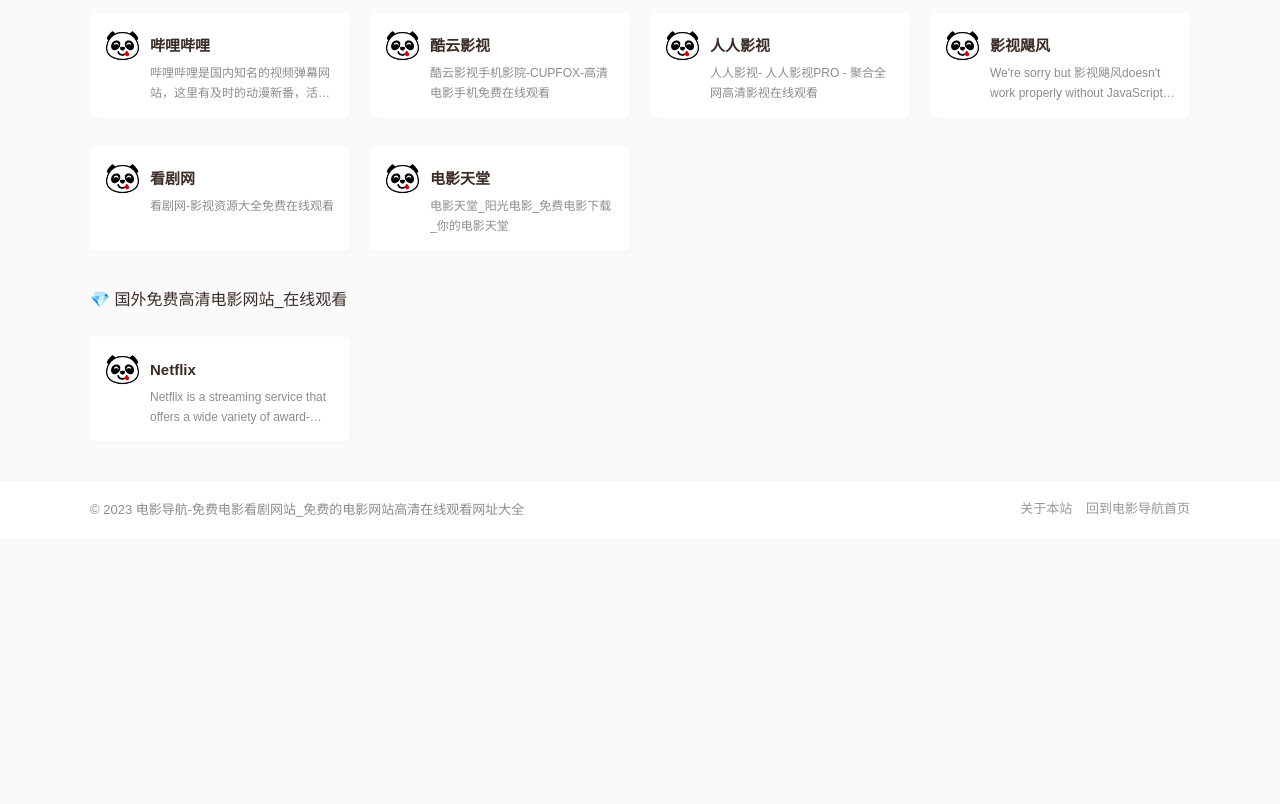
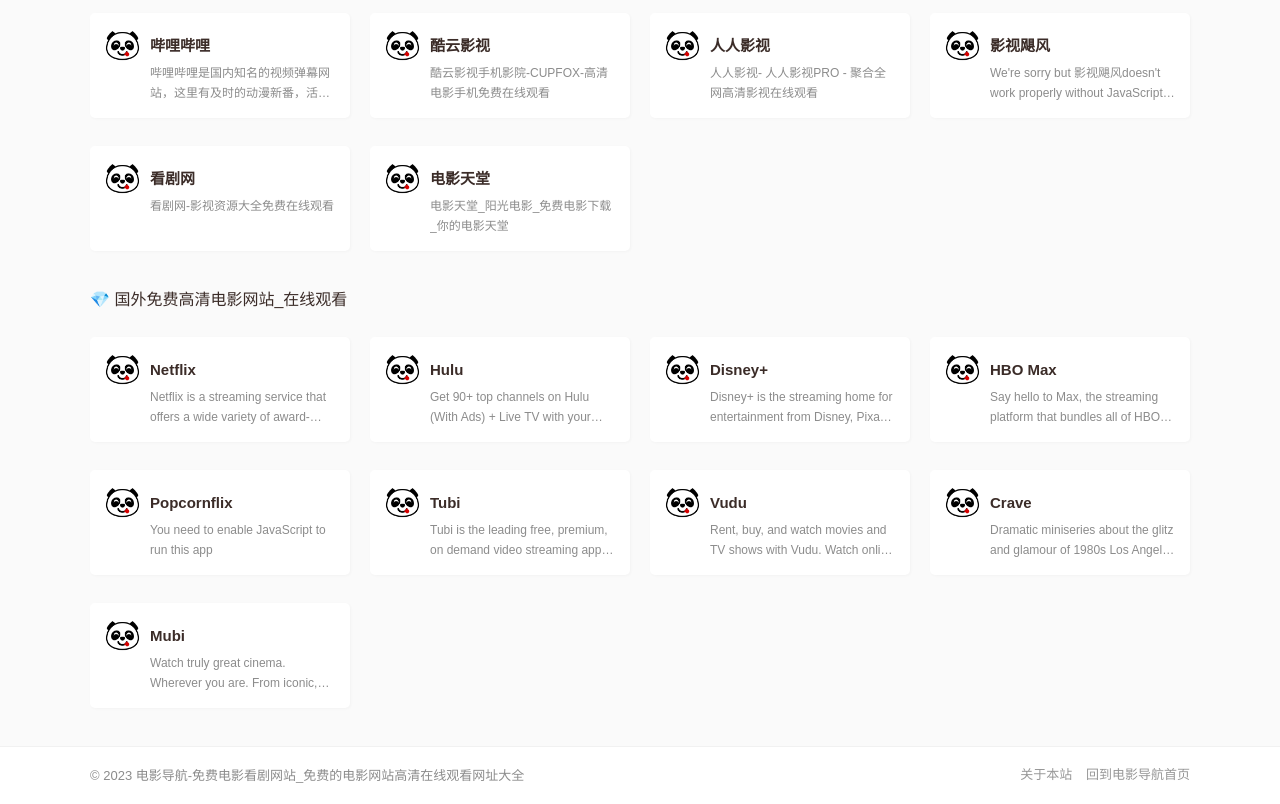
Before and after one commit to hao1244/hao1244.github.io, a plain HTML site: page index.html in a window 1280 px wide. Shown: the part 1772-2576 px from the top of the page. Before the commit the page ends 2310 px from the top, so only its background shows below. Drawn offline with Linux system fonts and the light colour scheme.

Commit message:
Update index.html

```diff
--- a/index.html
+++ b/index.html
@@ -501,6 +501,80 @@
               <p>Netflix is a streaming service that offers a wide variety of award-winning TV shows, movies, anime, documentaries, and more on thousands of internet-connected</p>
             </a>
           </li>
+<li>
+            <a class="nav-item clearfix" href="https://www.hulu.com/"   rel="nofollow"   target="_blank">
+              <div class="nav-img"
+                style="margin-bottom:40px;background-image: url(/images/yinghua.png);">
+              </div>
+              <div class="nav-name">Hulu</div>
+              <p>Get 90+ top channels on Hulu (With Ads) + Live TV with your favorite live sports, news, and events - plus the entire Hulu streaming library.</p>
+            </a>
+          </li>
+<li>
+            <a class="nav-item clearfix" href="https://www.disneyplus.com/"   rel="nofollow"   target="_blank">
+              <div class="nav-img"
+                style="margin-bottom:40px;background-image: url(/images/yinghua.png);">
+              </div>
+              <div class="nav-name">Disney+</div>
+              <p>Disney+ is the streaming home for entertainment from Disney, Pixar, Marvel, Star Wars, National Geographic, Star and more. Disney+ has a number of benefits </p>
+            </a>
+          </li>
+<li>
+            <a class="nav-item clearfix" href="https://www.max.com/"   rel="nofollow"   target="_blank">
+              <div class="nav-img"
+                style="margin-bottom:40px;background-image: url(/images/yinghua.png);">
+              </div>
+              <div class="nav-name">HBO Max</div>
+              <p>Say hello to Max, the streaming platform that bundles all of HBO together with even more of your favorite movies and TV series, plus new Max Originals.</p>
+            </a>
+          </li>
+<li>
+            <a class="nav-item clearfix" href="https://popcornflix.com/"   rel="nofollow"   target="_blank">
+              <div class="nav-img"
+                style="margin-bottom:40px;background-image: url(/images/yinghua.png);">
+              </div>
+              <div class="nav-name">Popcornflix</div>
+              <p>You need to enable JavaScript to run this app</p>
+            </a>
+          </li>
+<li>
+            <a class="nav-item clearfix" href="https://gdpr.tubi.tv/"   rel="nofollow"   target="_blank">
+              <div class="nav-img"
+                style="margin-bottom:40px;background-image: url(/images/yinghua.png);">
+              </div>
+              <div class="nav-name">Tubi</div>
+              <p>Tubi is the leading free, premium, on demand video streaming app. We have the largest library of content with over 50,000 movies and television shows, the best .</p>
+            </a>
+          </li>
+<li>
+            <a class="nav-item clearfix" href="https://www.vudu.com/"   rel="nofollow"   target="_blank">
+              <div class="nav-img"
+                style="margin-bottom:40px;background-image: url(/images/yinghua.png);">
+              </div>
+              <div class="nav-name">Vudu</div>
+              <p>Rent, buy, and watch movies and TV shows with Vudu. Watch online or on your favorite connected device with the Vudu app. No subscription, free sign up.</p>
+            </a>
+          </li>
+<li>
+            <a class="nav-item clearfix" href="https://www.crave.ca/en"   rel="nofollow"   target="_blank">
+              <div class="nav-img"
+                style="margin-bottom:40px;background-image: url(/images/yinghua.png);">
+              </div>
+              <div class="nav-name">Crave</div>
+              <p>Dramatic miniseries about the glitz and glamour of 1980s Los Angeles and the NBA's Lakers. New Episode Sunday 9E / 6P. Start Watching Now</p>
+            </a>
+          </li>
+<li>
+            <a class="nav-item clearfix" href="https://mubi.com/"   rel="nofollow"   target="_blank">
+              <div class="nav-img"
+                style="margin-bottom:40px;background-image: url(/images/yinghua.png);">
+              </div>
+              <div class="nav-name">Mubi</div>
+              <p>Watch truly great cinema. Wherever you are. From iconic, award-winning directors to emerging auteurs. Transformative films from all over the world</p>
+            </a>
+          </li>
+
+
         </ul>
       </div>
 
```
